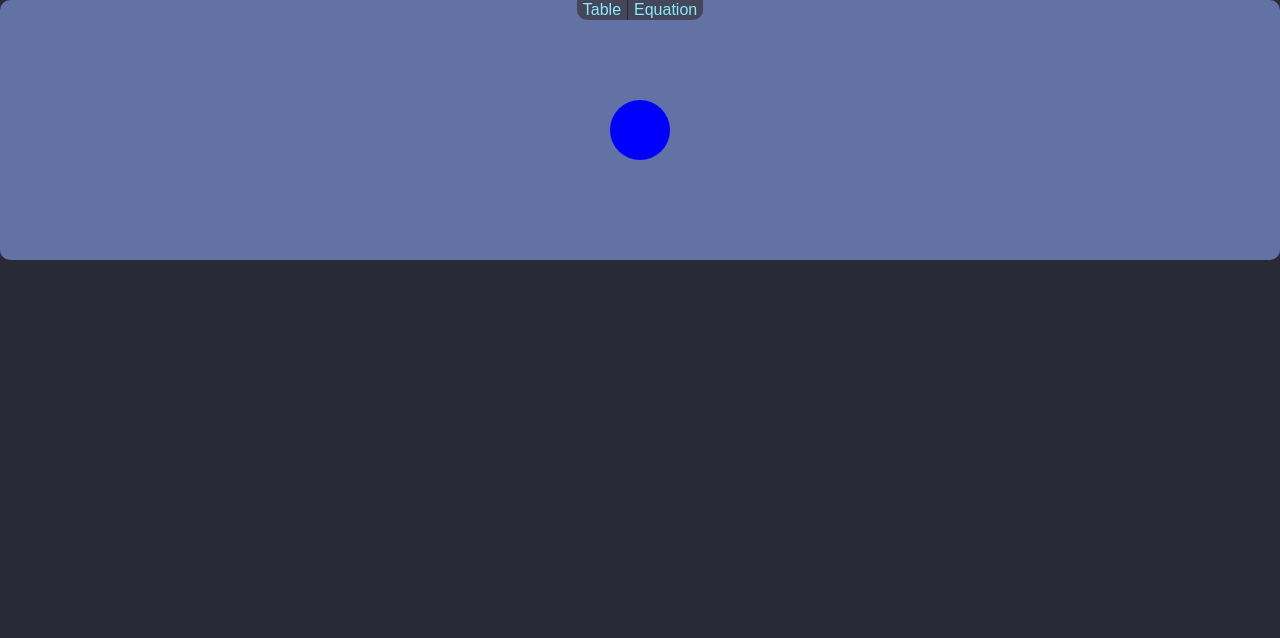
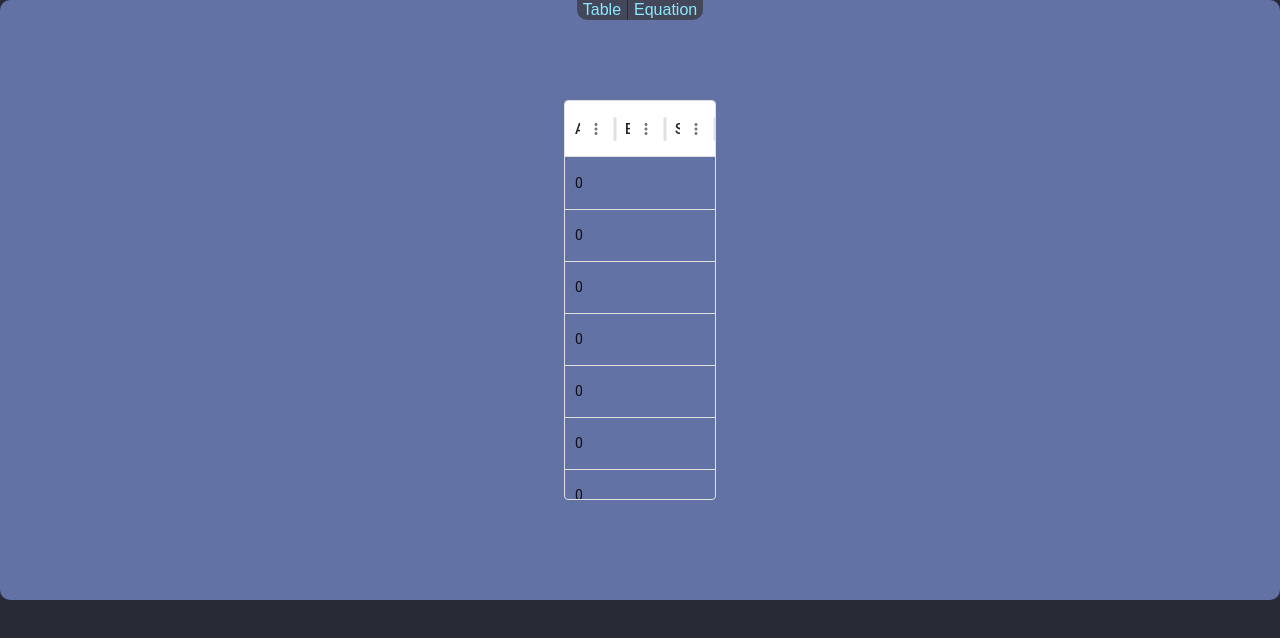
Before and after one commit to gckneip/Magi, a React (Create React App) app in the folder teste_cursorium2/: page / in a window 1280 px wide. Both pictures are taken after a click on the button "Table". Shown: the top 638 px of the page. Built offline with nearby package versions, Linux system fonts and the light colour scheme.

Commit message:
Adicionando o protótipo da tabela

```diff
--- a/teste_cursorium2/package.json
+++ b/teste_cursorium2/package.json
@@ -3,6 +3,10 @@
   "version": "0.1.0",
   "private": true,
   "dependencies": {
+    "@emotion/react": "^11.11.4",
+    "@emotion/styled": "^11.11.5",
+    "@mui/material": "^5.15.19",
+    "@mui/x-data-grid": "^7.6.2",
     "@testing-library/jest-dom": "^5.17.0",
     "@testing-library/react": "^13.4.0",
     "@testing-library/user-event": "^13.5.0",
--- a/teste_cursorium2/src/board/Board.tsx
+++ b/teste_cursorium2/src/board/Board.tsx
@@ -19,7 +19,7 @@ export default function Board(){
             return <InputEquation />;
           case 'None':
           default:
-            return <>{">:("}</>;
+            return <>{"Selecione uma opção no menu acima!"}</>;
         }
       };
 
--- a/teste_cursorium2/src/board/components/InputTable/InputTable.tsx
+++ b/teste_cursorium2/src/board/components/InputTable/InputTable.tsx
@@ -1,8 +1,42 @@
-import './styles/InputTable.css'
+import * as React from 'react';
+import { DataGrid, GridColDef } from '@mui/x-data-grid';
 
-export default function InputTable(){
-    return <>
-        <div className="circulo">
-        </div>
-    </>
+const columns: GridColDef[] = [
+  { field: 'A', headerName: 'A', width: 50 },
+  { field: 'B', headerName: 'B', width: 50 },
+  { field: 'S', headerName: 'S', width: 50 },
+];
+
+const rows = [
+  { id: 1, A: '0'},
+  { id: 2, A: '0'},
+  { id: 3, A: '0'},
+  { id: 4, A: '0'},
+  { id: 5, A: '0'},
+  { id: 6, A: '0'},
+  { id: 7, A: '0'},
+  { id: 8, A: '0'},
+  { id: 9, A: '0'},
+];
+
+export default function DataTable() {
+  return (
+    <div style={{ height: 400, width: '100%' }}>
+      <DataGrid
+        rows={rows}
+        columns={columns}
+        initialState={{
+          pagination: {
+            paginationModel: {pageSize: 9 },
+
+          },
+        }}
+        pageSizeOptions={[9]}
+        //checkboxSelection
+        disableRowSelectionOnClick
+        //hideFooterPagination
+        hideFooter
+      />
+    </div>
+  );
 }
```
